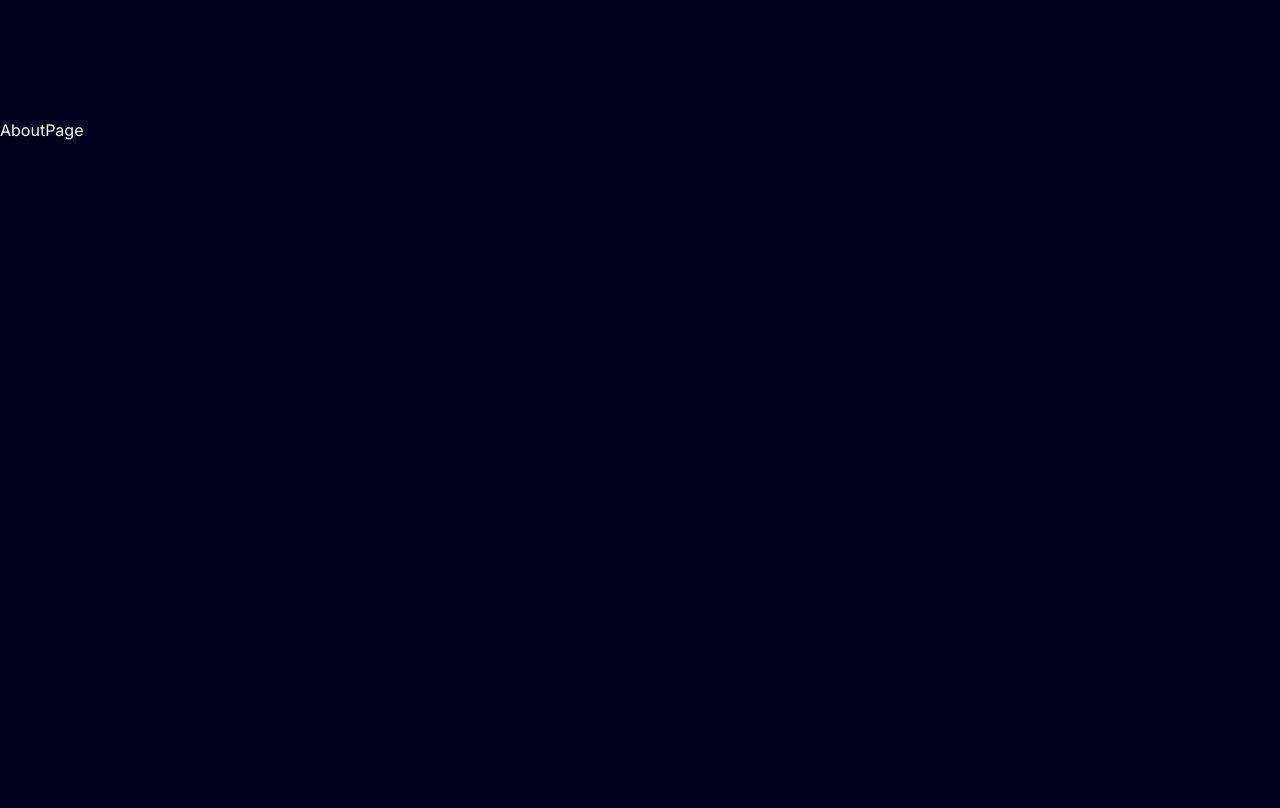
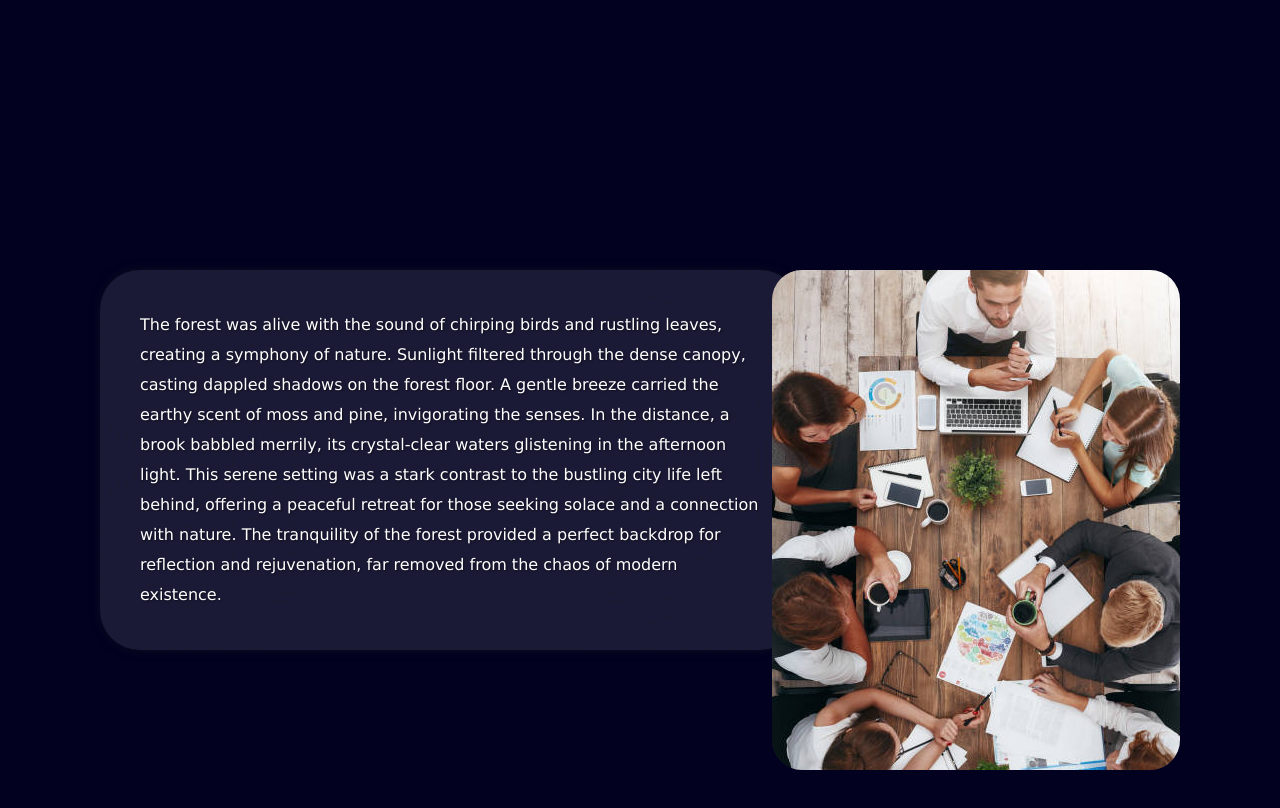
Before and after one commit to Akhileswar1905/Mindslate, a Next.js app: page / in a window 1280 px wide. Shown: the part 1480-2288 px from the top of the page. Built offline with nearby package versions, Linux system fonts and the light colour scheme.

Commit message:
Push all

```diff
--- a/src/app/about/about.module.css
+++ b/src/app/about/about.module.css
@@ -3,3 +3,43 @@
   background-color: #020120;
   color: white;
 }
+.glassyBox {
+  width: 700px;
+  background-color: rgba(255, 255, 255, 0.1);
+  backdrop-filter: blur(100px);
+  padding: 40px;
+  border-radius: 40px;
+  box-shadow: 0 0 10px rgba(30, 30, 30, 0.5);
+  position: absolute;
+  color: #fff;
+  text-shadow: 1px 1px 2px rgba(0, 0, 0, 0.5);
+  margin-top: 150px;
+  margin-left : 100px;
+}
+.glassyBox p{
+  text-align : left;
+  line-height : 30px;
+  font-family :Verdana, Geneva, Tahoma, sans-serif;
+  animation : fade-In 1s ease-in-out forwards;
+}
+.image {
+  position :relative;
+  float : right;
+  margin-right: 100px;
+  margin-top : 150px;
+  padding : 0;
+  border-radius : 30px;
+  overflow: hidden;
+  background-color: rgba(255, 255, 255, 0.1);
+  height : 500px;
+  object-fit:cover;
+  animation : fade-In 1s ease-in-out forwards;
+}
+@keyframes fade-In {
+  from{
+    opacity : 0;
+  }
+  to {
+    opacity :1;
+  }
+}
--- a/src/app/about/page.jsx
+++ b/src/app/about/page.jsx
@@ -1,6 +1,18 @@
+import Image from "next/image";
 import styles from "./about.module.css";
+import image from "./images/team.jpeg";
 const AboutPage = () => {
-  return <div className={styles.main}>AboutPage</div>;
+  return(
+      <div className = {styles.main}>
+        <div className = {styles.glassyBox}>
+          <p>The forest was alive with the sound of chirping birds and rustling leaves, creating a symphony of nature. Sunlight filtered through the dense canopy, casting dappled shadows on the forest floor. A gentle breeze carried the earthy scent of moss and pine, invigorating the senses. In the distance, a brook babbled merrily, its crystal-clear waters glistening in the afternoon light. This serene setting was a stark contrast to the bustling city life left behind,
+            offering a peaceful retreat for those seeking solace and a connection with nature. The tranquility of the forest provided a perfect backdrop for reflection and rejuvenation, far removed from the chaos of modern existence.</p>
+        </div>
+        <div className = {styles.image}>
+          <Image src = {image} alt = "team"/>
+        </div>
+      </div>
+  );
 };
 
 export default AboutPage;
--- a/src/components/Navbar/Navbar.jsx
+++ b/src/components/Navbar/Navbar.jsx
@@ -14,7 +14,7 @@ const Navbar = () => {
         <a href="/about">About Us</a>
         <a href="/teams">Team</a>
         <a href="/our-work">Our Works</a>
-        <a href="awards">Awards and Recognitions</a>
+        <a href="/awards">Awards and Recognitions</a>
       </div>
     </div>
   );
--- a/src/components/Navbar/Navbar.module.css
+++ b/src/components/Navbar/Navbar.module.css
@@ -10,6 +10,7 @@
   transform: translateY(-100%);
   animation: slideDown 1s ease-out forwards;
   z-index: 10000;
+  opacity : 20;
 }
 
 .logo > img {
```
Also changed, not shown: src/app/about/images/team.jpeg (added), src/app/about/images/team.jpg (added).
